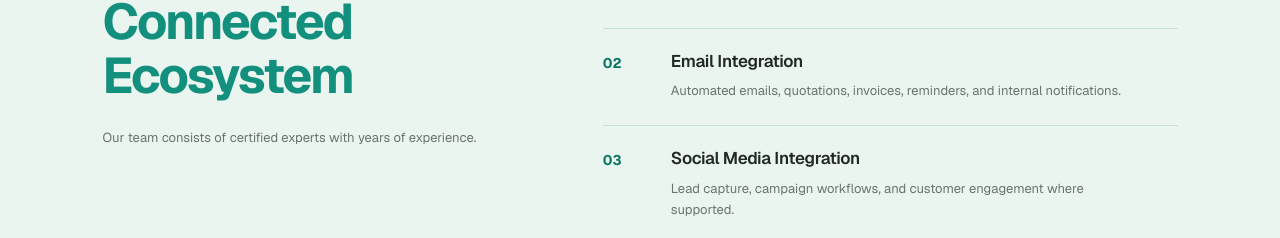
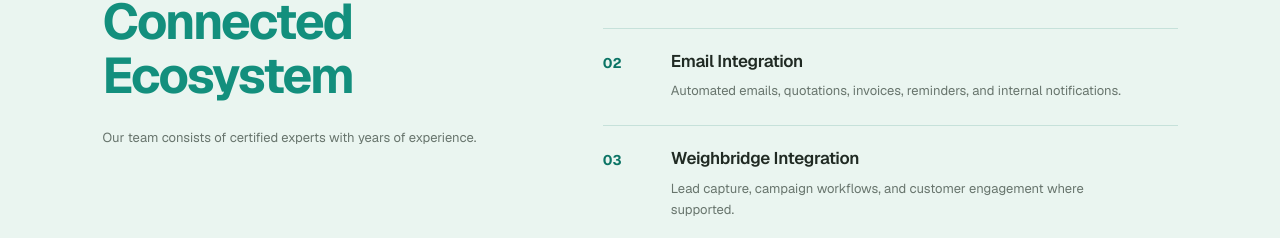
Before and after one commit to SiteNova2026/luna_website, a Next.js app in the folder client/: page / in a window 1280 px wide. Shown: the part 7887-8125 px from the top of the page. Built offline with nearby package versions, Linux system fonts and the light colour scheme.

Commit message:
client changes

```diff
--- a/client/app/components/home/ContactSection.tsx
+++ b/client/app/components/home/ContactSection.tsx
@@ -40,6 +40,9 @@ export default function ContactSection() {
           <div className="contact-office">
             <p className="contact-label fs-12px">Head Office</p>
             <address className="fs-12px">No 6, Victoria Nagar, Nanjikottai Road,<br />Thanjavur-613006, Tamil Nadu, India.</address>
+              <p>
+              <strong>GSTIN:</strong> 33AANFL3214C1ZT
+            </p>
           </div>
 
           <div className="contact-direct">
--- a/client/app/components/home/SiteFooter.tsx
+++ b/client/app/components/home/SiteFooter.tsx
@@ -32,6 +32,9 @@ export default function SiteFooter() {
         <div className="site-footer-office">
           <p className="site-footer-heading fs-12px">Head Office</p>
           <address className="fs-12px">No 6, Victoria Nagar, Nanjikottai Road,<br />Thanjavur-613006, Tamil Nadu, India.</address>
+          <p>
+          <strong>GSTIN:</strong> 33AANFL3214C1ZT
+           </p>
           <a className="fs-12px lowercase" href="mailto:lunaerpsolutions@gmail.com">lunaerpsolutions@gmail.com</a>
           <a className="fs-12px" href="tel:+917708926698">+91 7708926698</a>
           <a className="fs-12px" href="tel:+918428280089">+91 8428280089</a>
@@ -39,7 +42,7 @@ export default function SiteFooter() {
       </div>
 
       <div className="site-footer-bottom">
-        <p className="fs-12px">{currentYear} © Luna IT Solutions. All rights reserved.</p>
+        <p className="fs-12px">{currentYear} © Luna ERP  Solutions. All rights reserved.</p>
         <a className="fs-12px" href="#home">Back to top ↑</a>
       </div>
     </footer>
--- a/client/app/components/home/WhyChooseSection.tsx
+++ b/client/app/components/home/WhyChooseSection.tsx
@@ -8,7 +8,7 @@ const reasons = [
     description: "Automated emails, quotations, invoices, reminders, and internal notifications.",
   },
   {
-    title: "Social Media Integration",
+    title: "Weighbridge Integration",
     description: "Lead capture, campaign workflows, and customer engagement where supported.",
   },
   {
```
